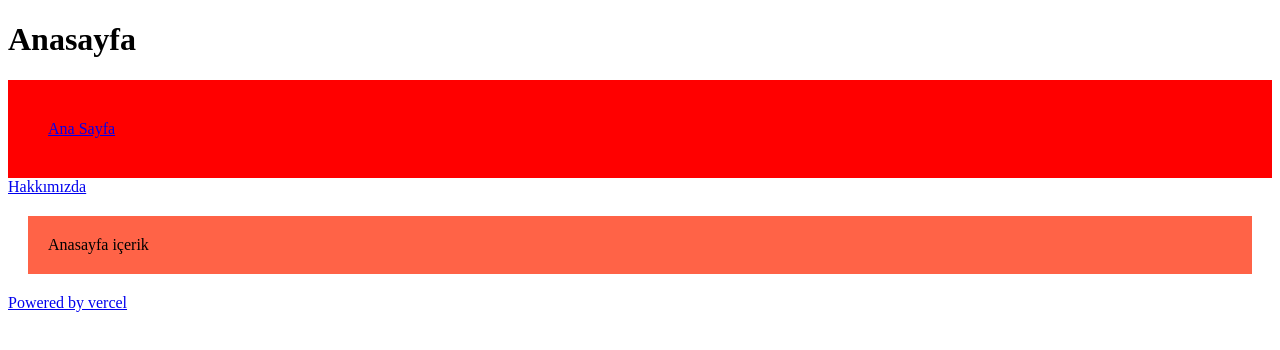
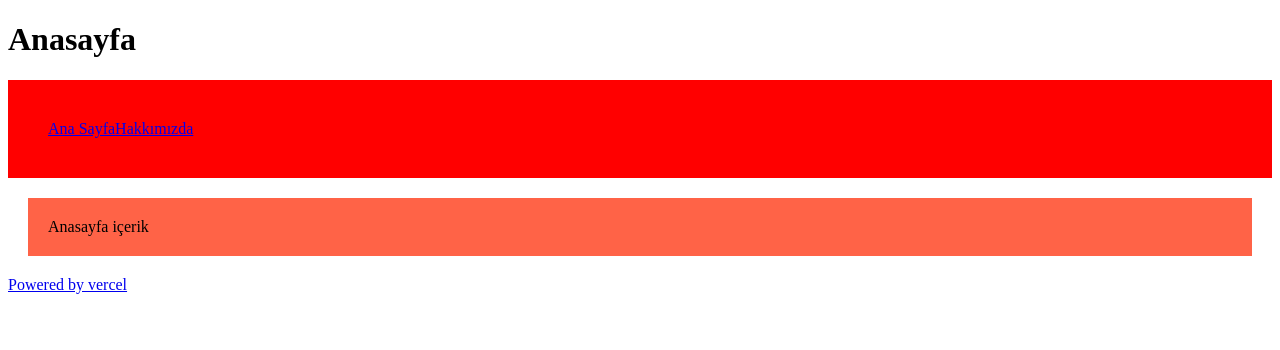
Before and after one commit to Zero-to-Hero-Developer/nextjs-blog, a Next.js app: page / in a window 1280 px wide. Shown: the top 350 px of the page. Built offline with nearby package versions, Linux system fonts and the light colour scheme.

Commit message:
Genel düzenlemeler yapıldı

```diff
--- a/components/Header.js
+++ b/components/Header.js
@@ -9,16 +9,13 @@ const HeaderDiv = styled.div`
 `;
 
 export default () => (
-  <div>
   <HeaderDiv>
     <Link href="/" passHref>
       <a>Ana Sayfa</a>
     </Link>
-    </HeaderDiv>
-    <div>
+
     <Link href="/about" passHref>
       <a>Hakkımızda</a>
     </Link>
-    </div>
-  </div>
+  </HeaderDiv>
 );
--- a/components/Layout.js
+++ b/components/Layout.js
@@ -1,16 +1,15 @@
-import Link from "next/link";
 import Header from "./header";
 import styled from "styled-components";
 
-const StyledHeader = styled(Header)`
-  border: 10px solid yellow;
-  background-color: red;
+const BodyDiv = styled.div`
+  margin: 0;
+  padding: 0;
 `;
 
 export default ({ title, children }) => (
-  <div>
+  <BodyDiv>
     <h1>{title}</h1>
-    <StyledHeader />
+    <Header />
     <div style={{ padding: "20px", margin: "20px", backgroundColor: "tomato" }}>
       {children}
     </div>
@@ -23,5 +22,5 @@ export default ({ title, children }) => (
         Powered by vercel
       </a>
     </footer>
-  </div>
+  </BodyDiv>
 );
```
Lines whose indentation alone changed are shown as unchanged.
